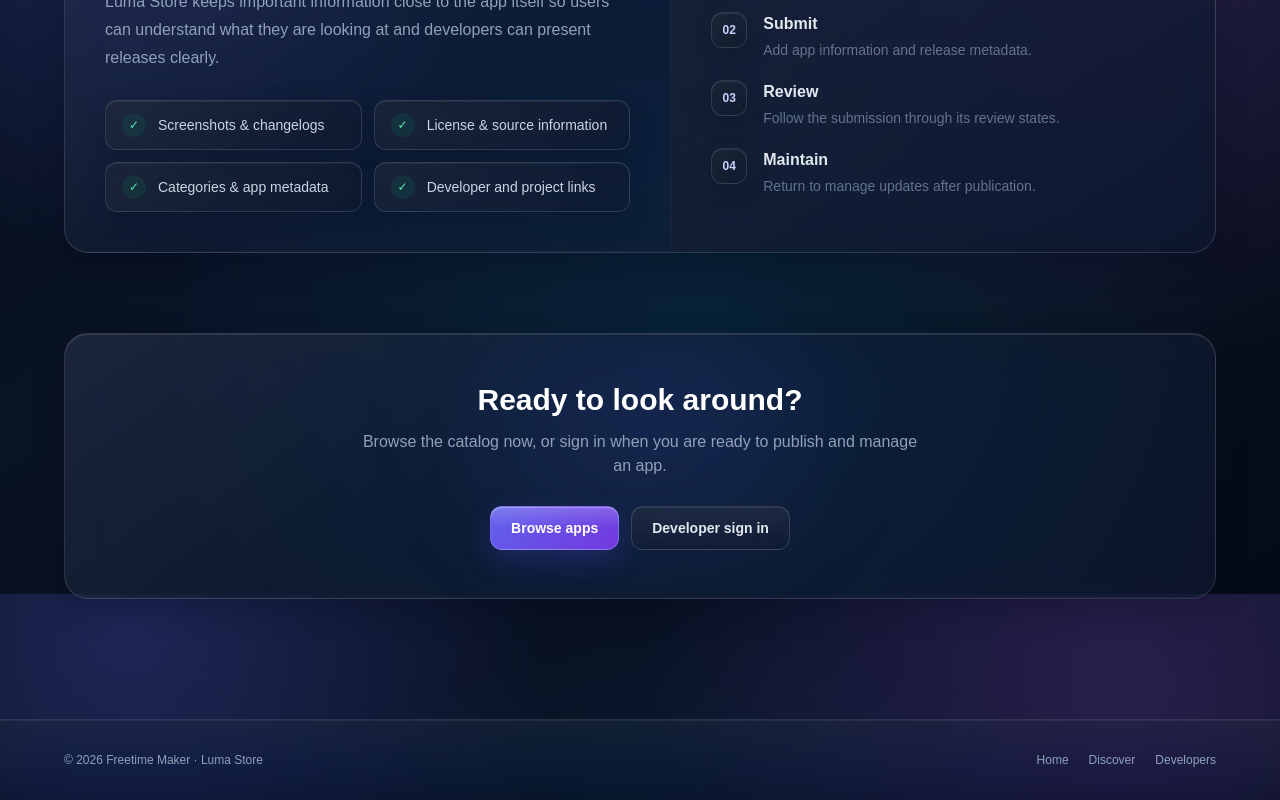
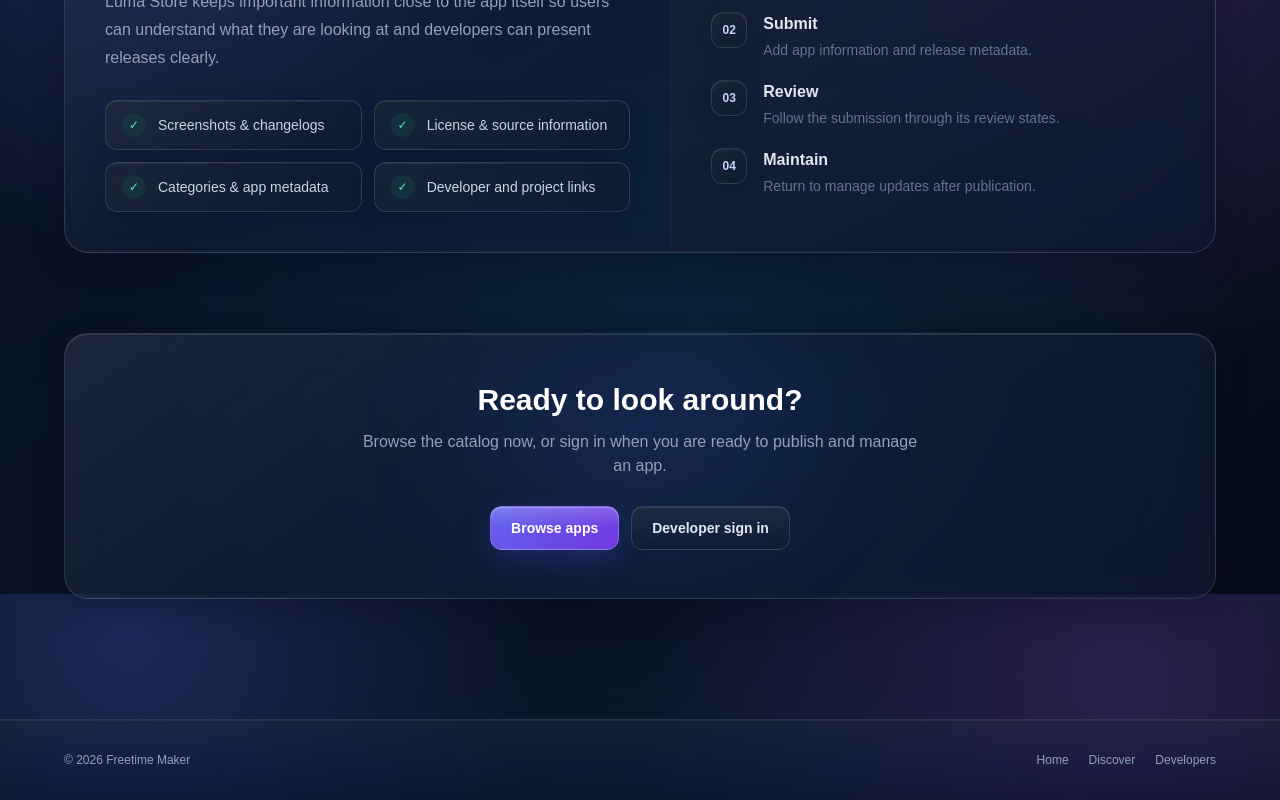
Before and after one commit to FreetimeMaker/Luma-Store-Dev-Dashboard, a Next.js app: page / in a window 1280 px wide. Shown: the part 1806-2606 px from the top of the page. Built offline with nearby package versions, Linux system fonts and the light colour scheme; no server answers.

Commit message:
Simplify footer copyright

```diff
--- a/app/layout.tsx
+++ b/app/layout.tsx
@@ -32,7 +32,7 @@ export default function RootLayout({ children }: { children: React.ReactNode })
         <main className="liquid-main mx-auto max-w-7xl px-4 py-6 sm:px-6">{children}</main>
         <footer className="liquid-footer border-t px-4 py-8 sm:px-6">
           <div className="mx-auto flex max-w-6xl flex-col items-center justify-between gap-4 text-center text-xs text-slate-400 sm:flex-row sm:text-left">
-            <p>© 2026 Freetime Maker · Luma Store</p>
+            <p>© 2026 Freetime Maker</p>
             <nav className="flex flex-wrap items-center justify-center gap-x-5 gap-y-2" aria-label="Footer navigation">
               <Link href="/" className="transition hover:text-white">Home</Link>
               <Link href="/discover" className="transition hover:text-white">Discover</Link>
```
